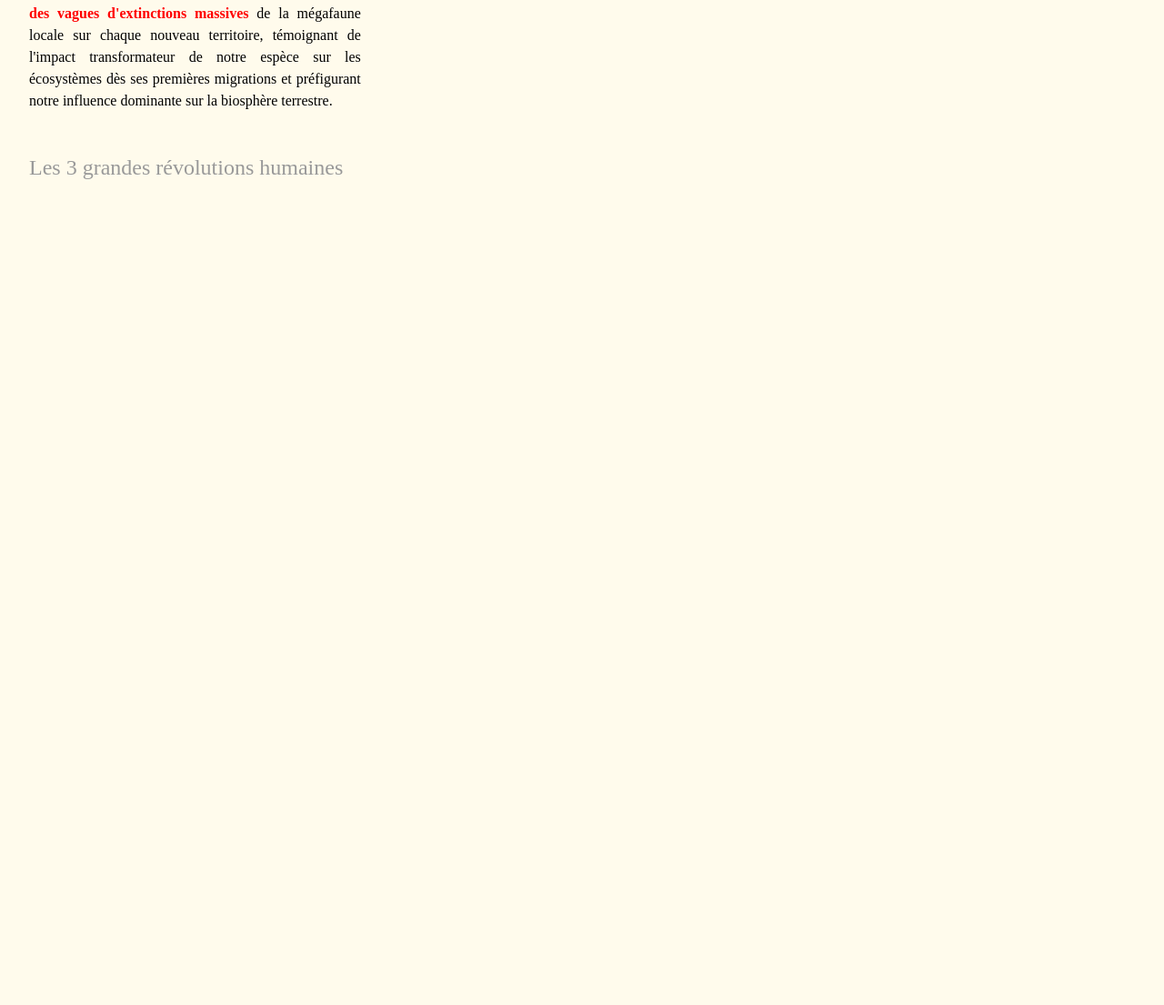
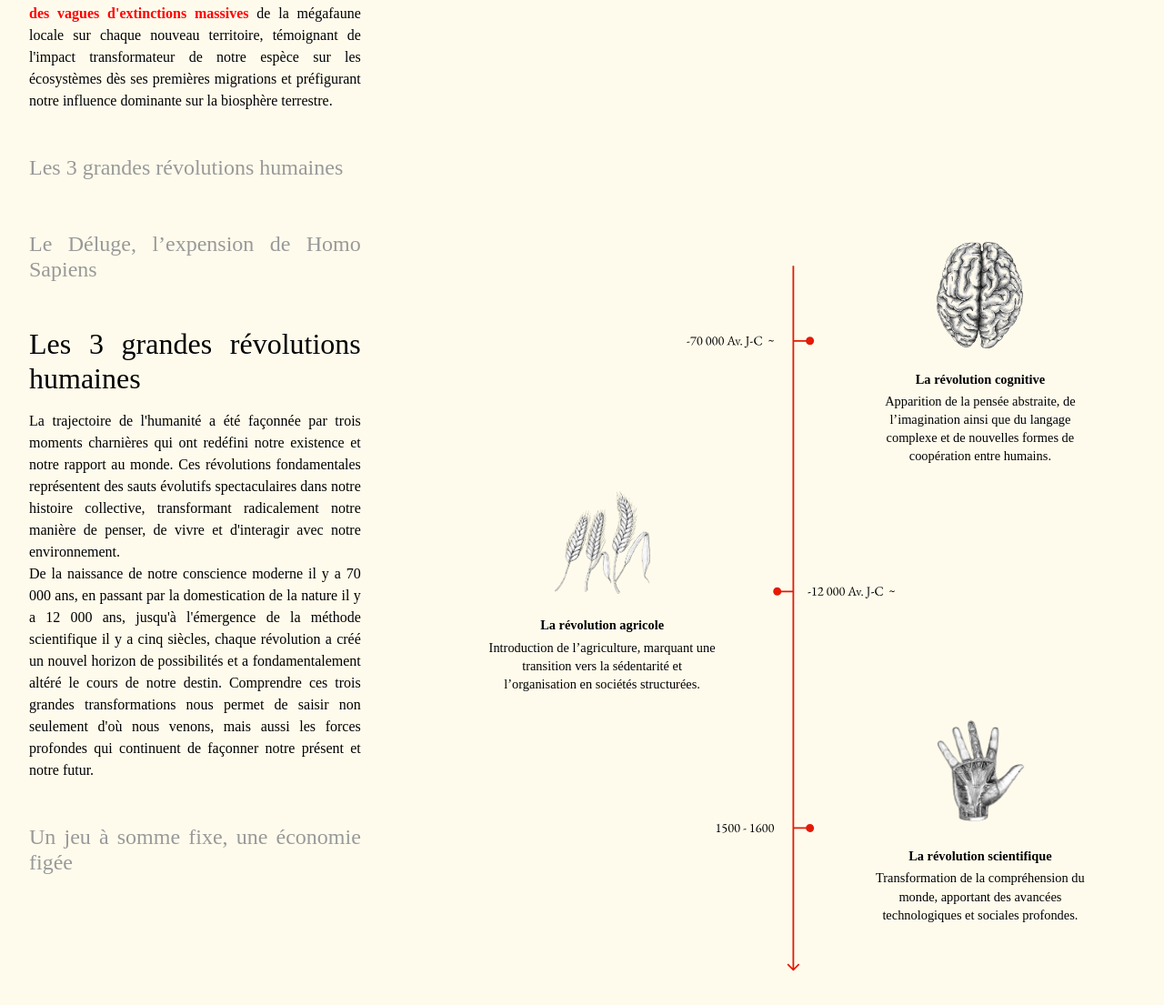
Before and after one commit to K-sel/sapiens, a website built with Vite: page index.html in a window 1280 px wide. Shown: the part 2935-4040 px from the top of the page at 91% size. Before the commit the page ends 3157 px from the top, so only its background shows below. Built offline with nearby package versions, Linux system fonts and the light colour scheme.

Commit message:
V1 implementation revolution-section

```diff
--- a/index.html
+++ b/index.html
@@ -11,11 +11,11 @@
     <!-- CSS Global-->
     <link rel="stylesheet" href="/src/css/style.css" />
     <!-- CSS Section-->
-
     <link rel="stylesheet" href="/src/css/sections/title-section.css" />
     <link rel="stylesheet" href="/src/css/sections/homo-section.css" />
     <link rel="stylesheet" href="/src/css//sections/cerveau-section.css" />
     <link rel="stylesheet" href="/src/css/sections/expension-section.css" />
+    <link rel="stylesheet" href="/src/css/sections/revolution-section.css" />
 
     <title>Sapiens</title>
   </head>
@@ -177,6 +177,88 @@
       </div>
     </section>
 
+    <!-- Cinquième section Révolution -->
+    <section id="revolution-section">
+      <!--       <img
+        src="/src/assets/images/click_arrow.svg"
+        alt="Click here Arrow"
+        id="cerveau_click_arrow"
+      /> -->
+      <div class="text">
+        <div class="section-description">
+          <h3 class="previous-section">
+            Le Déluge, l’expension de Homo Sapiens
+          </h3>
+          <h2 class="section-title">Les 3 grandes révolutions humaines</h2>
+          <p class="section-text">
+            La trajectoire de l'humanité a été façonnée par trois moments
+            charnières qui ont redéfini notre existence et notre rapport au
+            monde. Ces révolutions fondamentales représentent des sauts
+            évolutifs spectaculaires dans notre histoire collective,
+            transformant radicalement notre manière de penser, de vivre et
+            d'interagir avec notre environnement. <br/>De la naissance de notre
+            conscience moderne il y a 70 000 ans, en passant par la
+            domestication de la nature il y a 12 000 ans, jusqu'à l'émergence de
+            la méthode scientifique il y a cinq siècles, chaque révolution a
+            créé un nouvel horizon de possibilités et a fondamentalement altéré
+            le cours de notre destin. Comprendre ces trois grandes
+            transformations nous permet de saisir non seulement d'où nous
+            venons, mais aussi les forces profondes qui continuent de façonner
+            notre présent et notre futur.
+          </p>
+        </div>
+        <h3 class="next-section">Un jeu à somme fixe, une économie figée</h3>
+      </div>
+      <div id="revolution-illustration">
+        <div id="revolution-svg-container">
+          <div id="rev-left">
+            <img
+              src="/src/assets/images/ble.png"
+              alt="Révolution agricole"
+              id="icon-agricole"
+            />
+            <figcaption id="figcaption-agricole">
+              <strong>La révolution agricole</strong> <br />
+              Introduction de l’agriculture, marquant une transition vers la
+              sédentarité et l’organisation en sociétés structurées.
+            </figcaption>
+          </div>
+          <div id="rev-center">
+            <img
+              src="/src/assets/images/time_arrow_rev.svg"
+              alt="Flèche du temps"
+              id="time-arrow"
+            />
+          </div>
+          <div id="rev-right">
+            <img
+              src="/src/assets/images/cerveau2.png"
+              alt="Révolution cognitive"
+              id="icon-cognitive"
+            />
+            <figcaption id="figcaption-cognitive">
+              <strong>La révolution cognitive</strong> <br />
+              Apparition de la pensée abstraite, de l’imagination ainsi que du
+              langage complexe et de nouvelles formes de coopération entre
+              humains.
+            </figcaption>
+
+            <img
+              src="/src/assets/images/main.png"
+              alt="Révolution scientifique"
+              id="icon-scientifique"
+            />
+            <figcaption id="figcaption-scientifique">
+              <strong>La révolution scientifique </strong> <br />
+              Transformation de la compréhension du monde, apportant des
+              avancées technologiques et sociales profondes.
+            </figcaption>
+          </div>
+        </div>
+        <!-- Ajouter texte après click + CSS -->
+      </div>
+    </section>
+
     <script type="module" src="./src/main.js"></script>
   </body>
 </html>
--- a/package.json
+++ b/package.json
@@ -10,5 +10,8 @@
   },
   "devDependencies": {
     "vite": "^6.2.0"
+  },
+  "dependencies": {
+    "normalize.css": "^8.0.1"
   }
 }
--- /dev/null
+++ b/src/css/sections/revolution-section.css
@@ -0,0 +1,145 @@
+@import "../animation.css";
+
+/* CSS Section Revolution ------------------------------------------------------------- */
+/* CSS pour la section révolutions */
+#revolution-section {
+    display: flex;
+    flex-direction: row;
+    justify-content: space-between;
+    align-items: center;
+    padding: 2rem;
+    gap: 5vw;
+    max-width: 1400px;
+    margin: 0 auto;
+    height: 90vh;
+}
+
+#revolution-illustration {
+    display: flex;
+    flex-direction: column;
+    height: 100%;
+    justify-content: space-between;
+}
+
+#revolution-svg-container {
+    display: flex;
+    align-items: flex-end;
+    justify-content: space-between;
+    flex-grow: 1;
+    padding-bottom: 2rem;
+}
+
+#rev-left,
+#rev-right {
+  display: flex;
+  flex-direction: column;
+  align-items: center;
+  justify-content: space-between;;
+  width: 80%;
+}
+
+#rev-center {
+  display: flex;
+  flex-direction: column;
+  align-items: center;
+  justify-content: center;
+  width: 10%;
+  height: 100%;
+}
+
+#time-arrow {
+  height: 90%;
+  width: auto;
+}
+
+#rev-right {
+  display: flex;
+  flex-direction: column;
+  align-items: center;
+  justify-content: space-between;
+}
+
+#icon-cognitive,
+#icon-agricole,
+#icon-scientifique {
+  max-width: 100%;
+  height: auto;
+  object-fit: contain;
+  margin-bottom: 1rem;
+}
+
+#icon-cognitive {
+  margin-top: 0;
+  margin-bottom: 1rem;
+}
+
+#icon-scientifique {
+  margin-top: auto;
+}
+
+figcaption {
+  text-align: center;
+  font-size: 0.9rem;
+  line-height: 1.4;
+  margin-top: 0.5rem;
+  max-width: 250px;
+}
+
+#figcaption-cognitive,
+#figcaption-scientifique {
+  margin-bottom: 5rem;
+}
+
+#figcaption-agricole {
+  margin-bottom: 10rem;
+}
+
+
+/* Ajustements pour l'affichage des figures et textes */
+#rev-right {
+  display: flex;
+  flex-direction: column;
+  height: 100%;
+}
+
+/* Pour positionner correctement les éléments selon l'image */
+#revolution-svg-container strong {
+  font-weight: 600;
+  display: block;
+  margin-bottom: -1rem;
+}
+
+/* Ajout des styles pour les points sur la ligne temporelle */
+#rev-center {
+  position: relative;
+}
+
+#time-arrow {
+  position: relative;
+}
+
+/* Ajustements supplémentaires pour aligner les éléments comme sur l'image */
+#rev-left {
+  padding-top: 35%; /* Ajustez cette valeur pour aligner avec l'image de référence */
+  padding-bottom: 25%;
+}
+
+#rev-right {
+  justify-content: space-between;
+  padding-top: 5%; /* Ajustez cette valeur pour aligner avec l'image de référence */
+  padding-bottom: 2%; /* Ajustez cette valeur pour aligner avec l'image de référence */
+}
+
+/* Taille des images */
+#icon-cognitive {
+  max-width: 95px;
+  margin-top: 2rem;
+}
+
+#icon-agricole {
+  max-width: 105px;
+}
+
+#icon-scientifique {
+  max-width: 105px;
+}
--- a/src/css/style.css
+++ b/src/css/style.css
@@ -1,3 +1,5 @@
+/* Normalize CSS */
+@import url("../../node_modules/normalize.css/normalize.css");
 /* Global CSS  ---------------------------------------------------------------- */
 body {
   background-color: #fffbec;
```
Also changed, not shown: src/assets/images/ble.png (added), src/assets/images/cerveau2.png (added), src/assets/images/main.png (added), src/assets/images/time_arrow_rev.svg (added), 1 other file.
